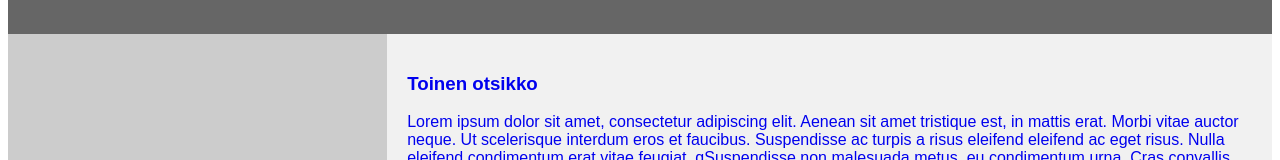
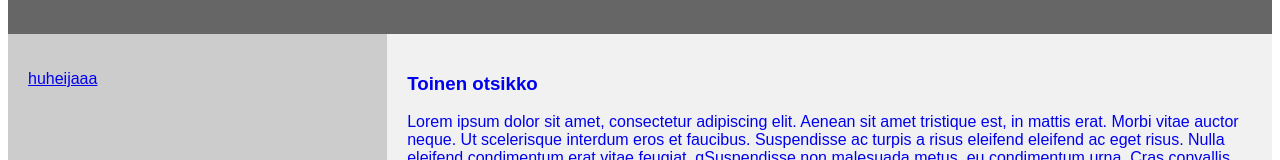
Before and after one commit to lahdekri/demo, a plain HTML site: page layout.html in a window 1280 px wide. Shown: the part 322-482 px from the top of the page. Drawn offline with Linux system fonts and the light colour scheme.

Commit message:
Update layout.html

```diff
--- a/layout.html
+++ b/layout.html
@@ -86,6 +86,9 @@ footer {
 <a href="https://lahdekri.github.io/demo/index.html>"Index"</a>	</li>
       <li>
 <a href="https://lahdekri.github.io/demo/second.html>"Second"</a>	</li>
+	<li>
+huheijaaa
+	</li>
    </ul>
   </nav>
 
```
